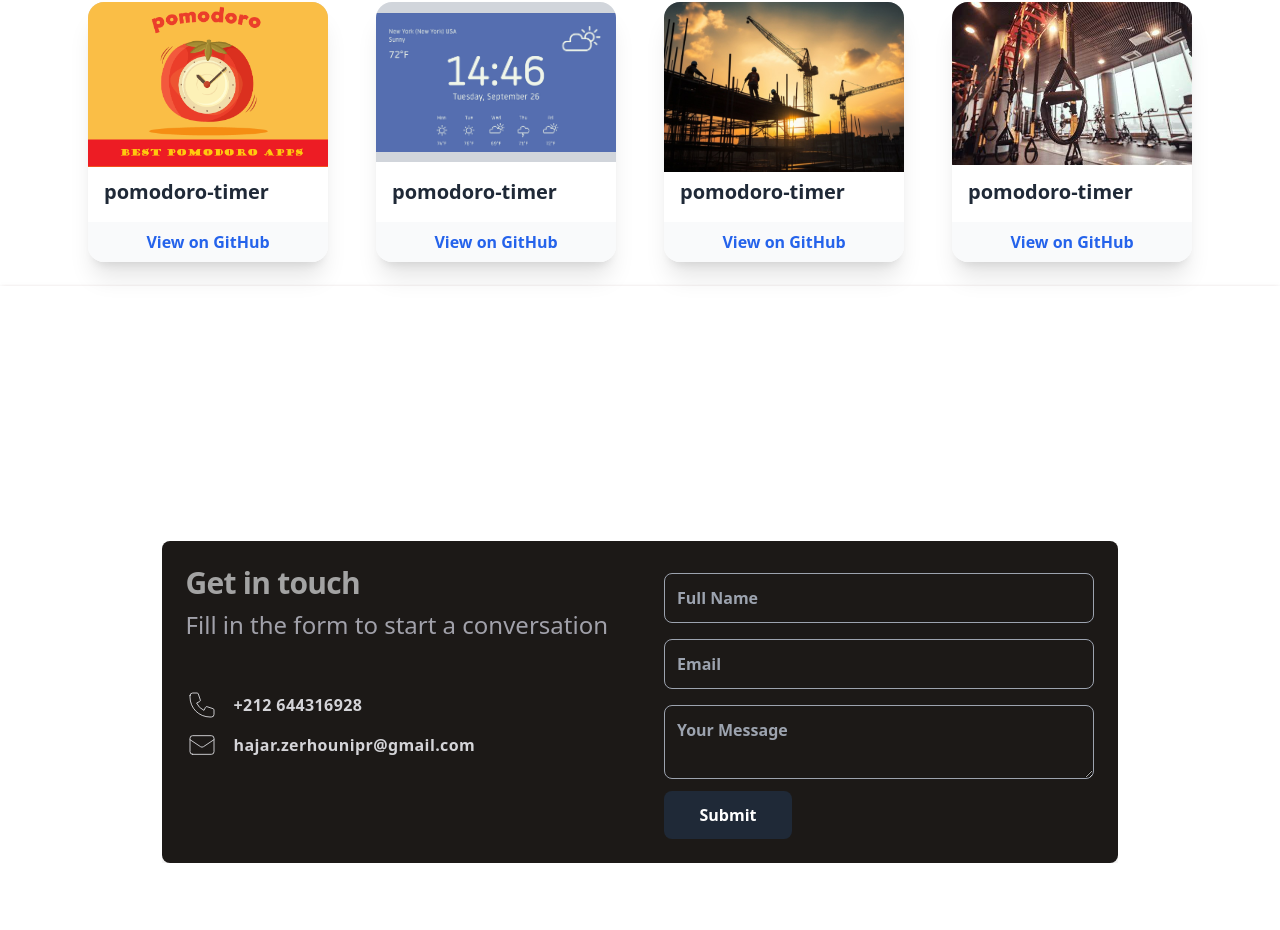
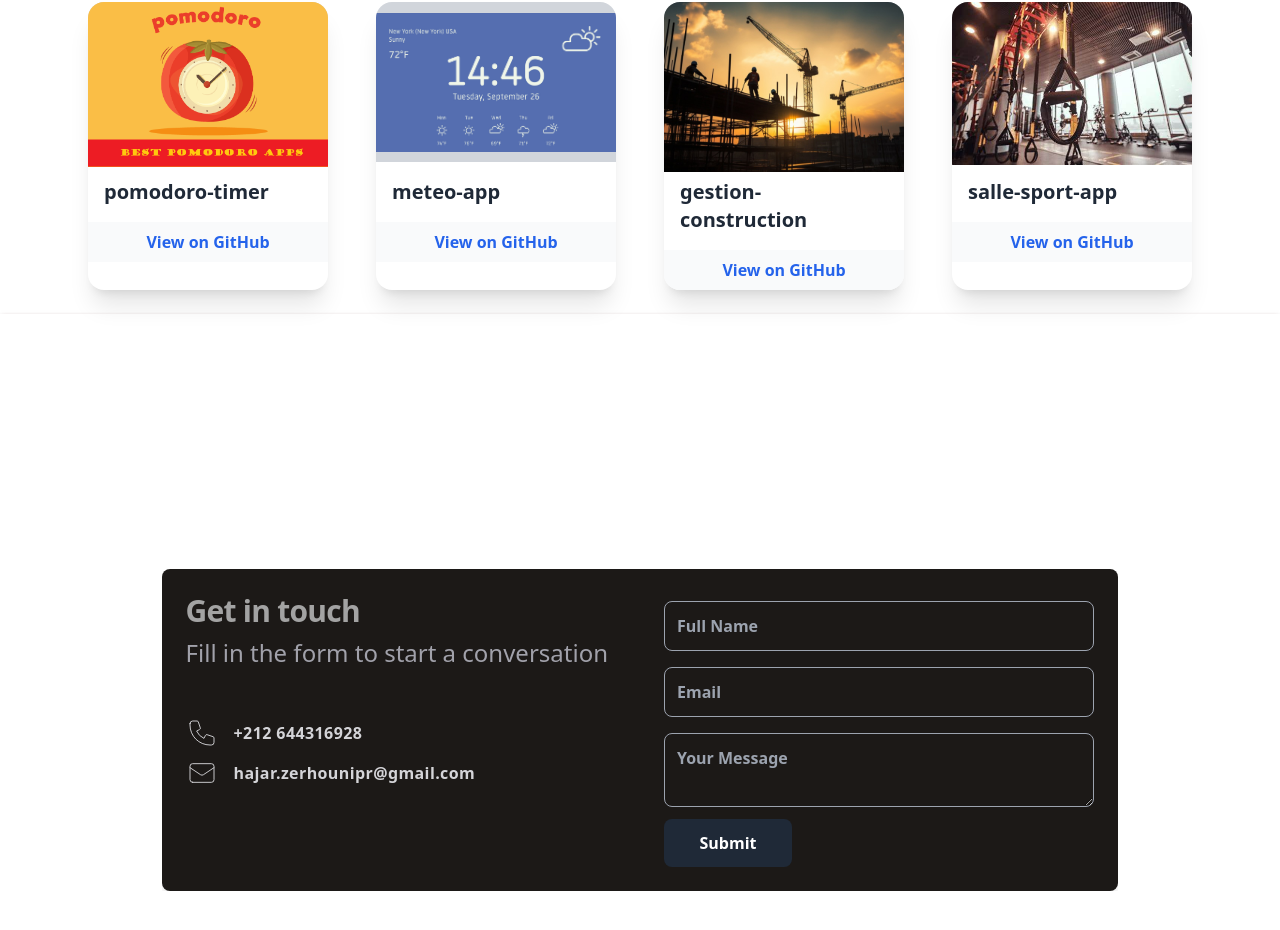
Before and after one commit to hajar-tech/myPortfolio, an Angular app: page /portfolio in a window 1280 px wide. Shown: the part 1852-2782 px from the top of the page. Built offline with nearby package versions, Linux system fonts and the light colour scheme.

Commit message:
fin de projet

```diff
--- a/src/app/contact/contact.component.html
+++ b/src/app/contact/contact.component.html
@@ -36,7 +36,7 @@
                     </div>
                 </div>
 
-                <form  [formGroup]="cotactForm" action="https://fabform.io/f/xxxxx" method="post" class="p-6 flex flex-col justify-center">
+                <form  [formGroup]="cotactForm" (ngSubmit)="onSubmit()"  class="p-6 flex flex-col justify-center">
                     <div class="flex flex-col">
                         <label for="name" class="hidden">Full Name</label>
                         <input type="name" formControlName="name"  name="name" id="name" placeholder="Full Name" class="w-100 mt-2 py-3 px-3 rounded-lg bg-transparent  border border-gray-400 dark:border-gray-700 text-neutral-300 font-semibold focus:border-red-900 focus:outline-none">
--- a/src/app/contact/contact.component.ts
+++ b/src/app/contact/contact.component.ts
@@ -16,4 +16,16 @@ export class ContactComponent {
 
   });
 
+  onSubmit() {
+    console.log(this.cotactForm.value);
+    if (this.cotactForm.valid) {
+      alert('Form submitted successfully!');
+      this.cotactForm.reset();
+    }
+  else {
+      alert('Please fill out all required fields with the correct email format.');
+    }
+  }
+
+
 }
--- a/src/app/projects/projects.component.ts
+++ b/src/app/projects/projects.component.ts
@@ -16,19 +16,19 @@ export class ProjectsComponent {
   githubUrl : "https://github.com/hajar-tech/application-task-manager.git",
   },
   {
-    name : 'pomodoro-timer',
+    name : 'meteo-app',
     imageUrl : "images/meteo1.jpg",
-    githubUrl : "https://github.com/hajar-tech/application-task-manager.git",
+    githubUrl : "https://github.com/hajar-tech/application-meteo.git",
   },
     {
-      name : 'pomodoro-timer',
+      name : 'gestion-construction',
       imageUrl : "images/Construction.jpg",
-      githubUrl : "https://github.com/hajar-tech/application-task-manager.git",
+      githubUrl : "https://github.com/hajar-tech/Gestion-Construction.git",
       },
       {
-        name : 'pomodoro-timer',
+        name : 'salle-sport-app',
         imageUrl : "images/sportFlow.jpg",
-        githubUrl : "https://github.com/hajar-tech/application-task-manager.git",
+        githubUrl : "https://github.com/hajar-tech/SportFlow.git",
         },
 
   ];
```
